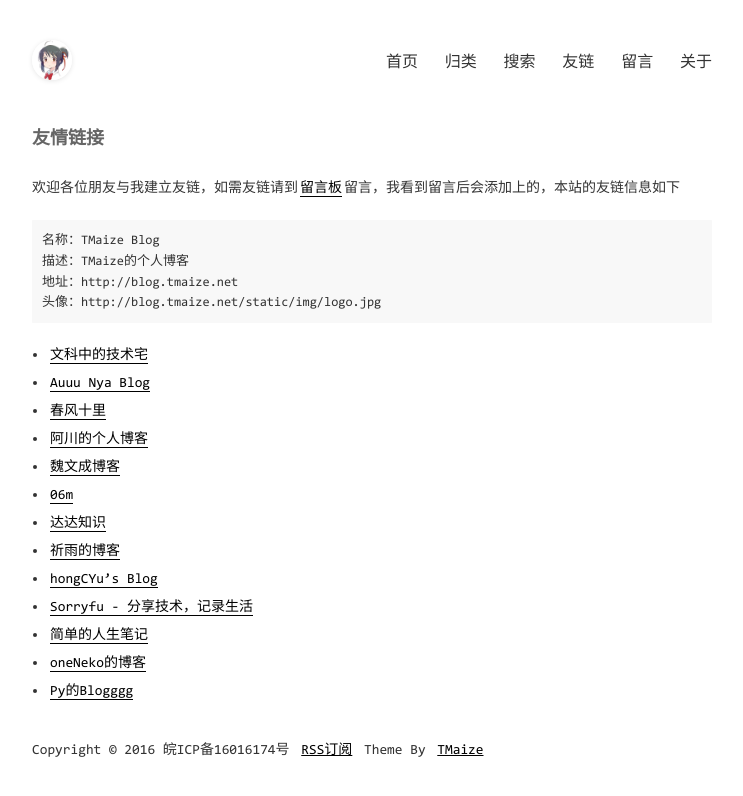
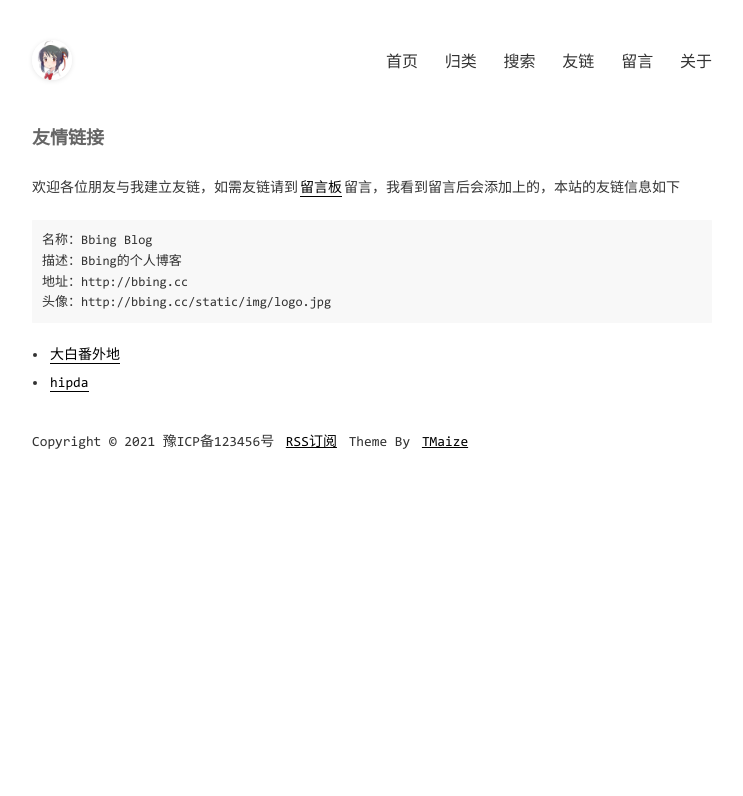
Before and after one commit to bbing17/bbing17.github.io, a Jekyll site: the page built from pages/links.md, in a window 1280 px wide. Shown: the top 796 px of the page, without its empty margins (268-1011 px from the left). Built offline with Jekyll 4.4.1, drawn with Linux system fonts in a browser that asks for light colours; comment, search, counter and statistics services are not loaded.

Commit message:
Update _config.yml

```diff
--- a/_config.yml
+++ b/_config.yml
@@ -1,11 +1,11 @@
 encoding: utf-8
 
 # SEO相关信息
-title: TMaize Blog
-description: TMaize的个人博客
-keywords: TMaize,Blog,Java,Html,JavaScript
-author: TMaize
-footerText: 'Copyright © 2016 皖ICP备16016174号'
+title: Bbing Blog
+description: Bbing的个人博客
+keywords: Bbing,Blog,大白,我爱那天,大白番外地
+author: 我去叫贝克汉姆
+footerText: 'Copyright © 2021 豫ICP备123456号'
 
 # 这些不要动
 permalink: /posts/:year/:month/:day/:title.html
@@ -17,11 +17,11 @@ exclude: ['CNAME', 'README.md', 'LICENSE', '_site', 'dist', 'Gemfile', 'Gemfile.
 
 # 域名配置
 # baseurl配置,如果网站部署在根目录下的其他目录中，请设置为 /目录名
-domainUrl: 'http://blog.tmaize.net'
+domainUrl: 'http://bbing.cc'
 baseurl: ''
 
 # 吐个槽地址，会在chat页面中重定向到该地址
-tucaoUrl: https://support.qq.com/product/86335
+tucaoUrl: https://support.qq.com/product/0000000
 
 # 菜单
 menu:
@@ -57,29 +57,7 @@ extMath: false
 
 # 友情链接
 links:
-  - title: 文科中的技术宅
-    url: https://www.townwang.com
-  - title: Auuu Nya Blog
-    url: http://mu1er.cn
-  - title: 春风十里
-    url: https://www.geek-era.com
-  - title: 阿川的个人博客
-    url: https://achuan.io
-  - title: 魏文成博客
-    url: https://www.wwc.ren
-  - title: 06m
-    url: https://www.06m.me
-  - title: 达达知识
-    url: https://www.dadapush.com
-  - title: 祈雨的博客
-    url: https://wakzz.cn
-  - title: hongCYu’s Blog
-    url: https://hongcyu.cn
-  - title: Sorryfu - 分享技术，记录生活
-    url: https://sorryfu.top
-  - title: 简单的人生笔记
-    url: https://yoyling.com
-  - title: oneNeko的博客
-    url: https://blog.oneneko.com
-  - title: Py的Blogggg
-    url: https://blog.pyliubaolin.top
+  - title: 大白番外地
+    url: https://nni5.com
+  - title: hipda
+    url: http://hi-pda.com
```
